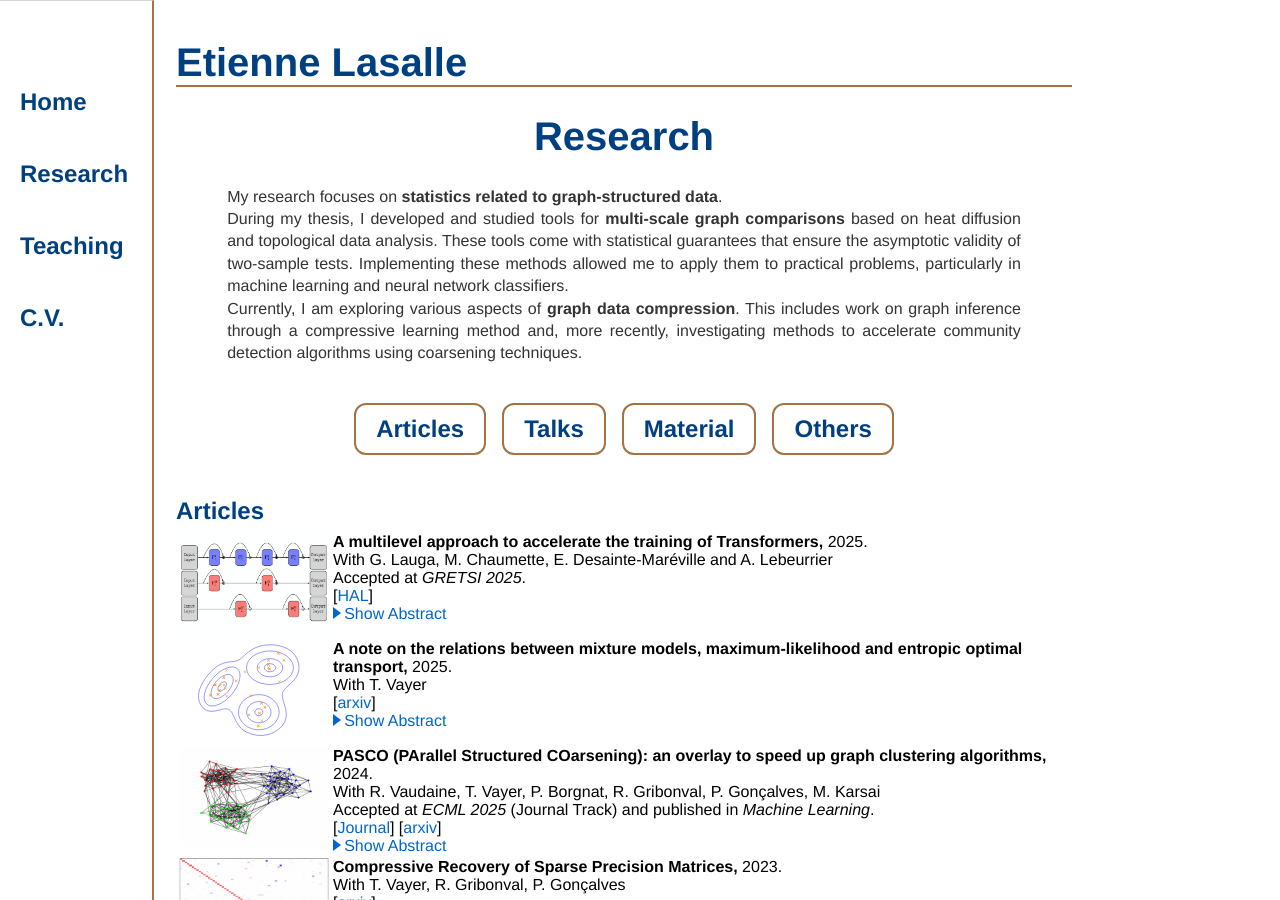
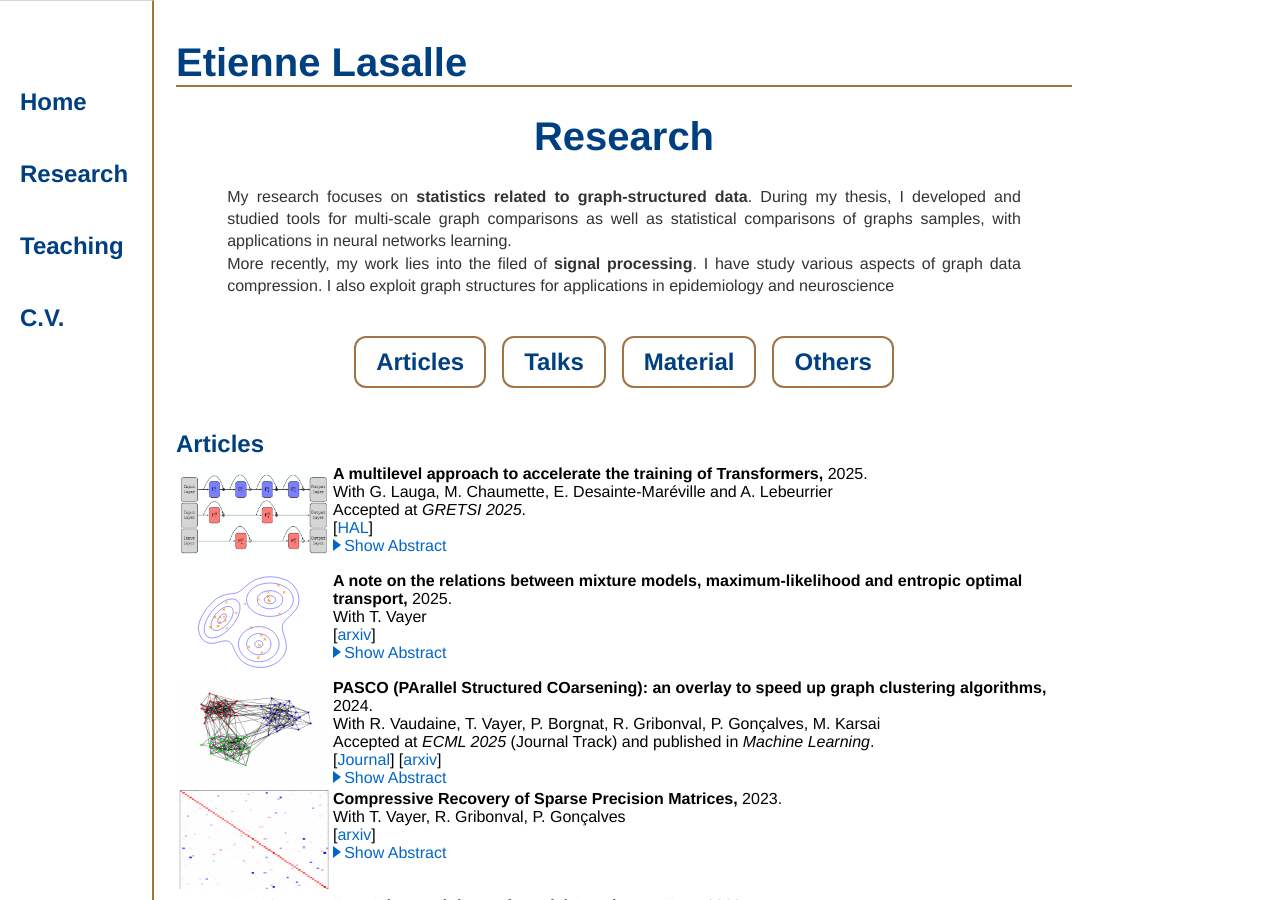
Before and after one commit to elasalle/elasalle.github.io, a Jekyll site: the page built from research/index.html, in a window 1280 px wide and 900 px high. Built offline with Jekyll 4.4.1, drawn with Linux system fonts in a browser that asks for light colours; some web fonts are replaced; formulas are drawn with MathJax 3.

Commit message:
change research bio

```diff
--- a/research/index.html
+++ b/research/index.html
@@ -4,15 +4,10 @@ title: Etienne Lasalle, Research
 ---
 <div class="blurb">
   <h1 class="title1">Research</h1>
-	<p class="normalsize center"> My research focuses on <b>statistics related to graph-structured data</b>. <br>
-    During my thesis, I developed and studied tools for <b>multi-scale graph comparisons</b>
-    based on heat diffusion and topological data analysis.
-    These tools come with statistical guarantees that ensure the asymptotic validity of two-sample tests.
-    Implementing these methods allowed me to apply them to practical problems,
-    particularly in machine learning and neural network classifiers.<br>
-    Currently, I am exploring various aspects of <b>graph data compression</b>.
-    This includes work on graph inference through a compressive learning method and, more recently,
-    investigating methods to accelerate community detection algorithms using coarsening techniques.
+	<p class="normalsize center"> My research focuses on <b>statistics related to graph-structured data</b>. During my thesis, I developed and studied
+tools for multi-scale graph comparisons as well as statistical comparisons of graphs samples, with applications
+in neural networks learning. <br>
+More recently, my work lies into the filed of <b>signal processing</b>. I have study various aspects of graph data compression. I also exploit graph structures for applications in epidemiology and neuroscience
 	</p>
 <div class="pagenav">
   <a class="button button_pagenav" href="#articles">Articles</a>
```
